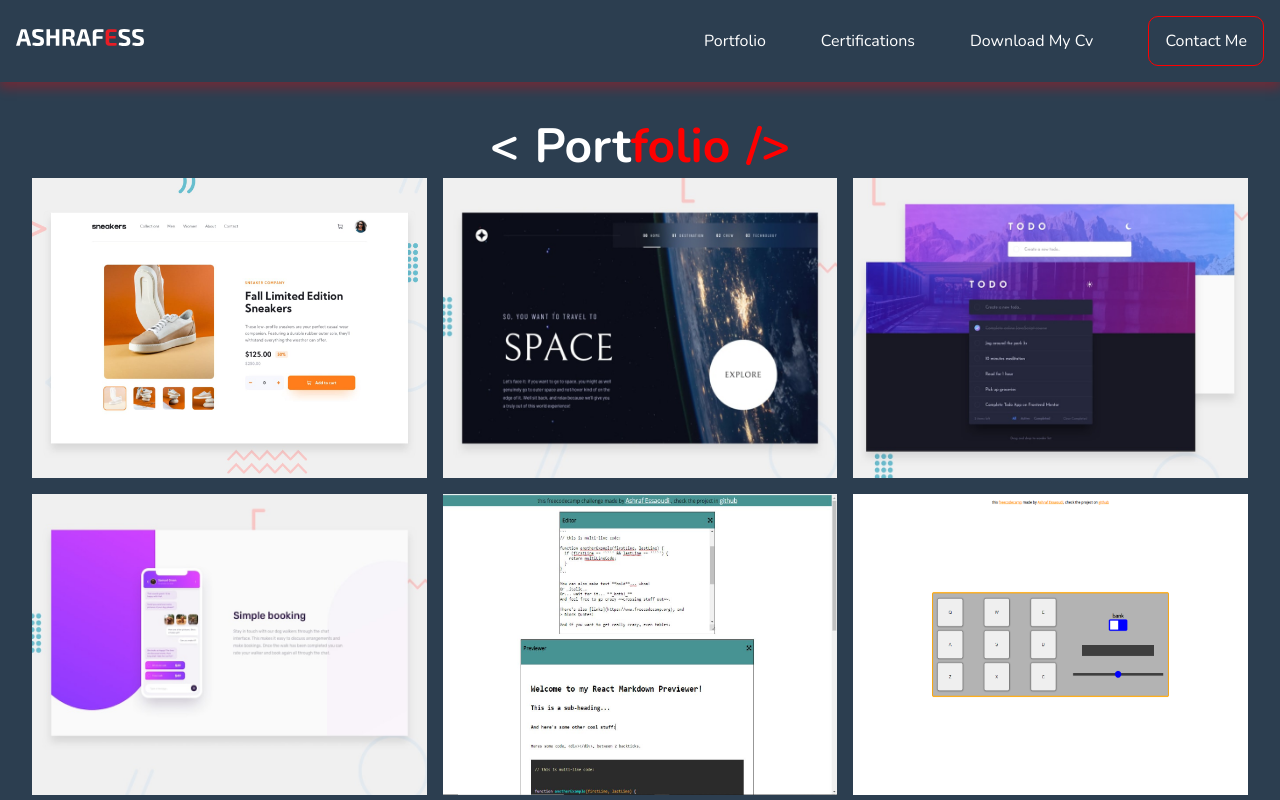
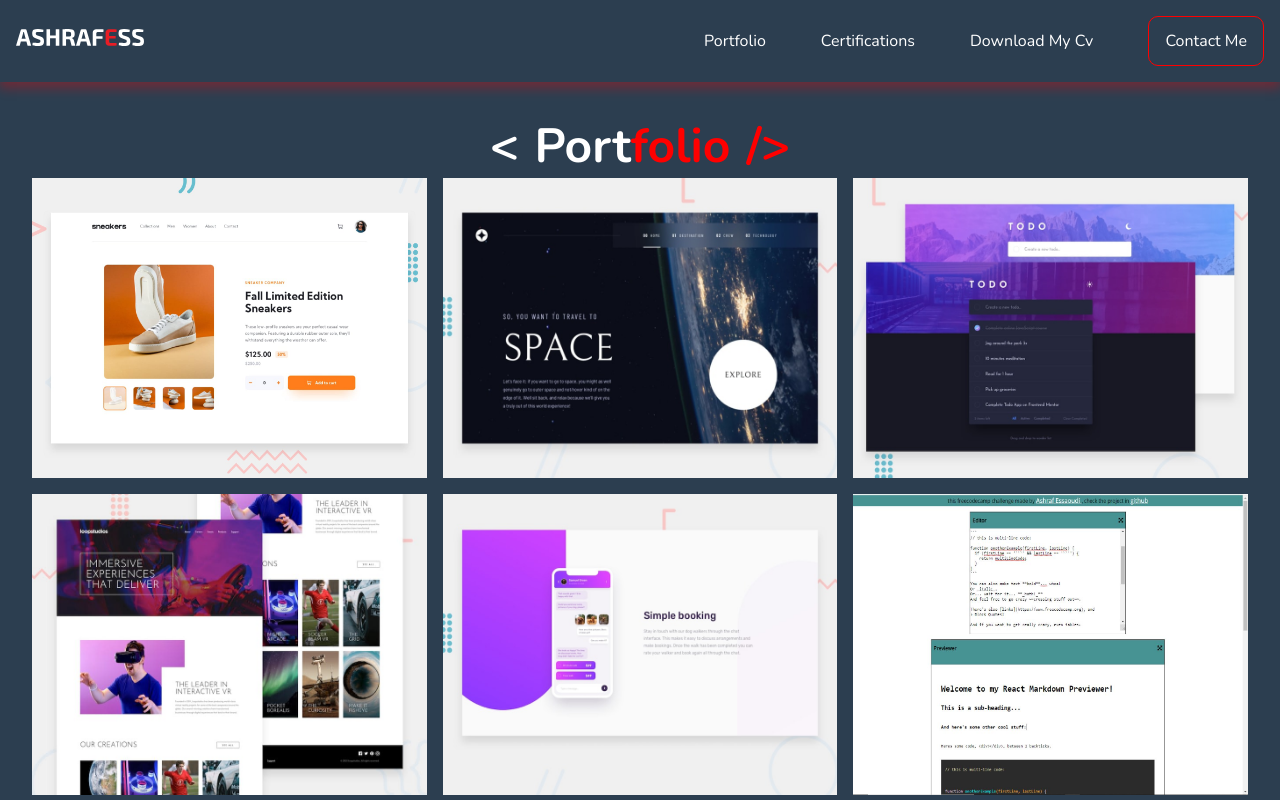
Before and after one commit to ashrafess00/My-Portfolio-React, a React (Create React App) app: page /portfolio in a window 1280 px wide. Shown: the top 800 px of the page. Built offline with nearby package versions, Linux system fonts and the light colour scheme; the HTML template or start-up script is replaced by a standard one.

Commit message:
add one project

```diff
--- a/src/Objects/ProjectsTwo.js
+++ b/src/Objects/ProjectsTwo.js
@@ -9,7 +9,7 @@ import jsDoc from "../images/portfolio/jsDoc.png";
 import faqAcordion from "../images/portfolio/faqAcordion.jpg";
 import blogr from "../images/portfolio/blogr.jpg";
 import ecommercePage from "../images/portfolio/ecommercePage.jpg";
-
+import loopStudio from "../images/portfolio/loopStudio.jpg";
 export const projects = [
   {
     id: "ecommerce",
@@ -29,6 +29,14 @@ export const projects = [
     info: `to do app,"frontEnd mentor challenge, built with html,scss and native js`,
     link: "https://todoappess.netlify.app/",
   },
+  /////////////////////////
+  {
+    id: "loopStudio",
+    image: loopStudio,
+    info: `a simple loopstudio landing,"frontEnd mentor challenge, built with html,scss and js`,
+    link: "https://ashrafess00.github.io/loopstudios-landing-page-main/",
+  },
+  ///////////////////////////
   {
     id: "SimpleBooking",
     image: SimpleBooking,
--- a/src/components/Portfolio.js
+++ b/src/components/Portfolio.js
@@ -35,7 +35,12 @@ const Portfolio = () => {
                   </a>
                 </button>
               </div>
-              <img src={project.image} alt={project.id} />
+              <img
+                src={project.image}
+                alt={project.id}
+                width="311"
+                heigth="250"
+              />
             </div>
           );
         })}
--- a/src/components/pages/PortfolioTwo.js
+++ b/src/components/pages/PortfolioTwo.js
@@ -29,7 +29,12 @@ const PortfolioTwo = () => {
                     </a>
                   </button>
                 </div>
-                <img src={project.image} alt={project.id} />
+                <img
+                  src={project.image}
+                  alt={project.id}
+                  width="311"
+                  heigth="250"
+                />
               </div>
             );
           })}
```
Also changed, not shown: src/images/portfolio/loopStudio.jpg (added).
